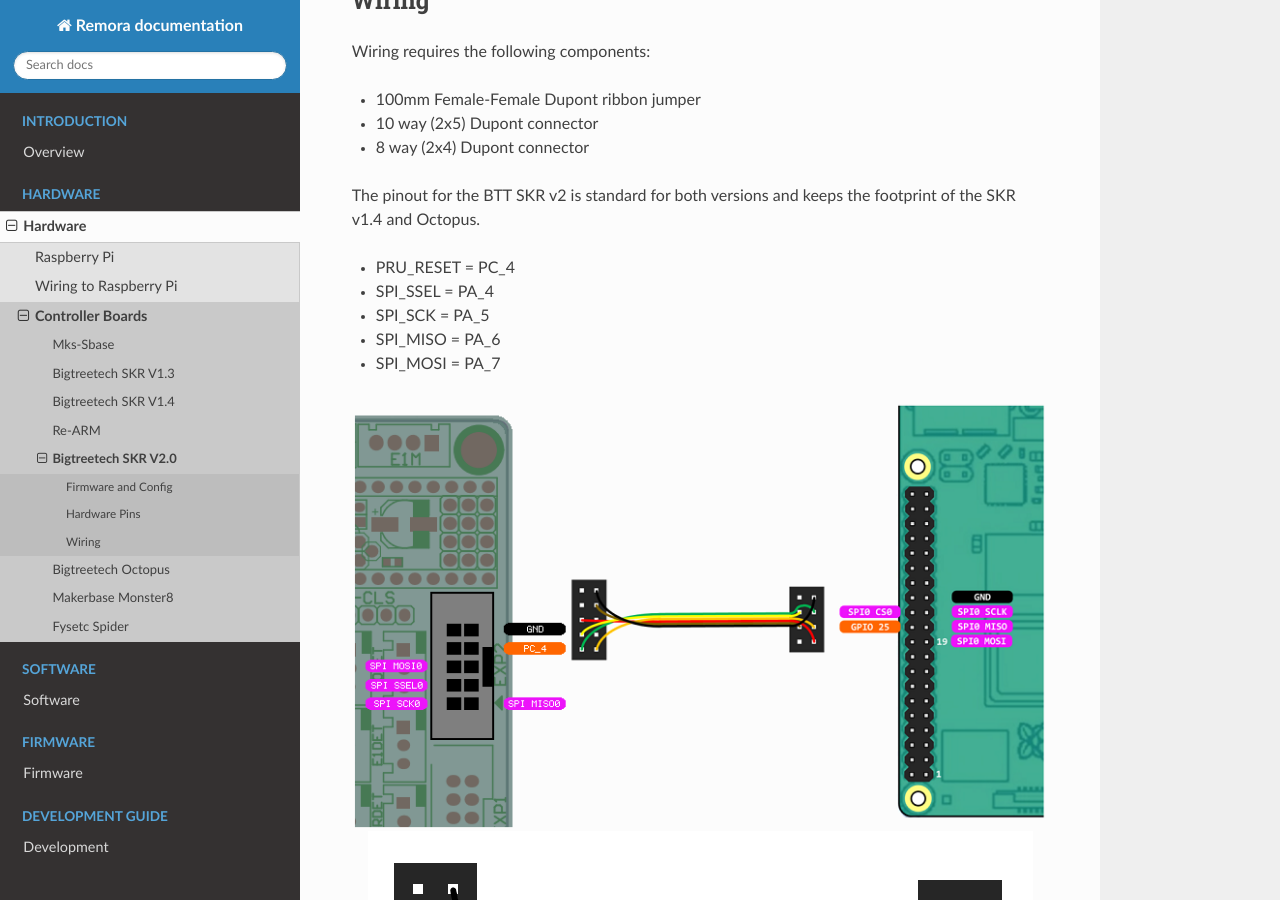
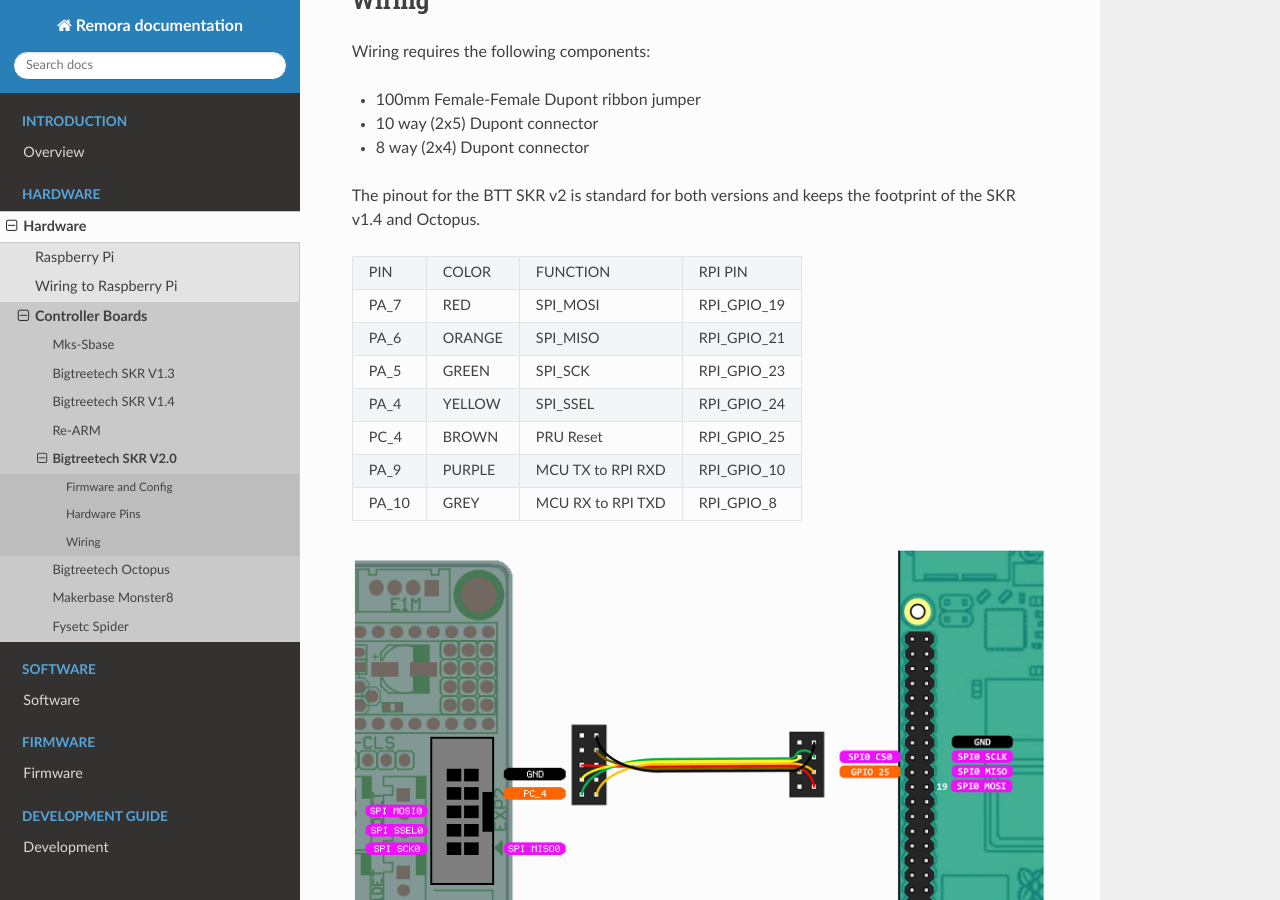
Before and after one commit to scottalford75/Remora-docs, a Sphinx documentation site: the page built from docs/source/hardware/skrv2.rst, in a window 1280 px wide and 900 px high, scrolled down 1321 px. Built offline with Sphinx 7.4.7 and the Read the Docs theme 2.0.0, drawn with Linux system fonts in a browser that asks for light colours.

Commit message:
update wiring skr2

```diff
--- a/docs/source/hardware/skrv2.rst
+++ b/docs/source/hardware/skrv2.rst
@@ -64,11 +64,24 @@
 
 The pinout for the BTT SKR v2 is standard for both versions and keeps the footprint of the SKR v1.4 and Octopus.
 
-- PRU_RESET = PC_4
-- SPI_SSEL = PA_4
-- SPI_SCK  = PA_5
-- SPI_MISO = PA_6
-- SPI_MOSI = PA_7
+
++--------+----------+----------------------+--------------+
+| PIN    | COLOR    |   FUNCTION  	   | RPI PIN 	  |
++--------+----------+----------------------+--------------+
+| PA_7   | RED      | SPI_MOSI   	   |  RPI_GPIO_19 |
++--------+----------+----------------------+--------------+
+| PA_6   | ORANGE   |  SPI_MISO 	   | RPI_GPIO_21  |
++--------+----------+----------------------+--------------+
+| PA_5   | GREEN    | SPI_SCK		   | RPI_GPIO_23  |
++--------+----------+----------------------+--------------+
+| PA_4   | YELLOW   |  SPI_SSEL  	   | RPI_GPIO_24  |
++--------+----------+----------------------+--------------+
+| PC_4   | BROWN    | PRU Reset	  	   | RPI_GPIO_25  |
++--------+----------+----------------------+--------------+
+| PA_9   | PURPLE   | MCU TX to RPI RXD    | RPI_GPIO_10  |
++--------+----------+----------------------+--------------+
+| PA_10  | GREY     | MCU RX to RPI TXD    | RPI_GPIO_8   |
++--------+----------+----------------------+--------------+
 
 
 .. image:: ../_static/SKRv2-wiring-diag.png
```
